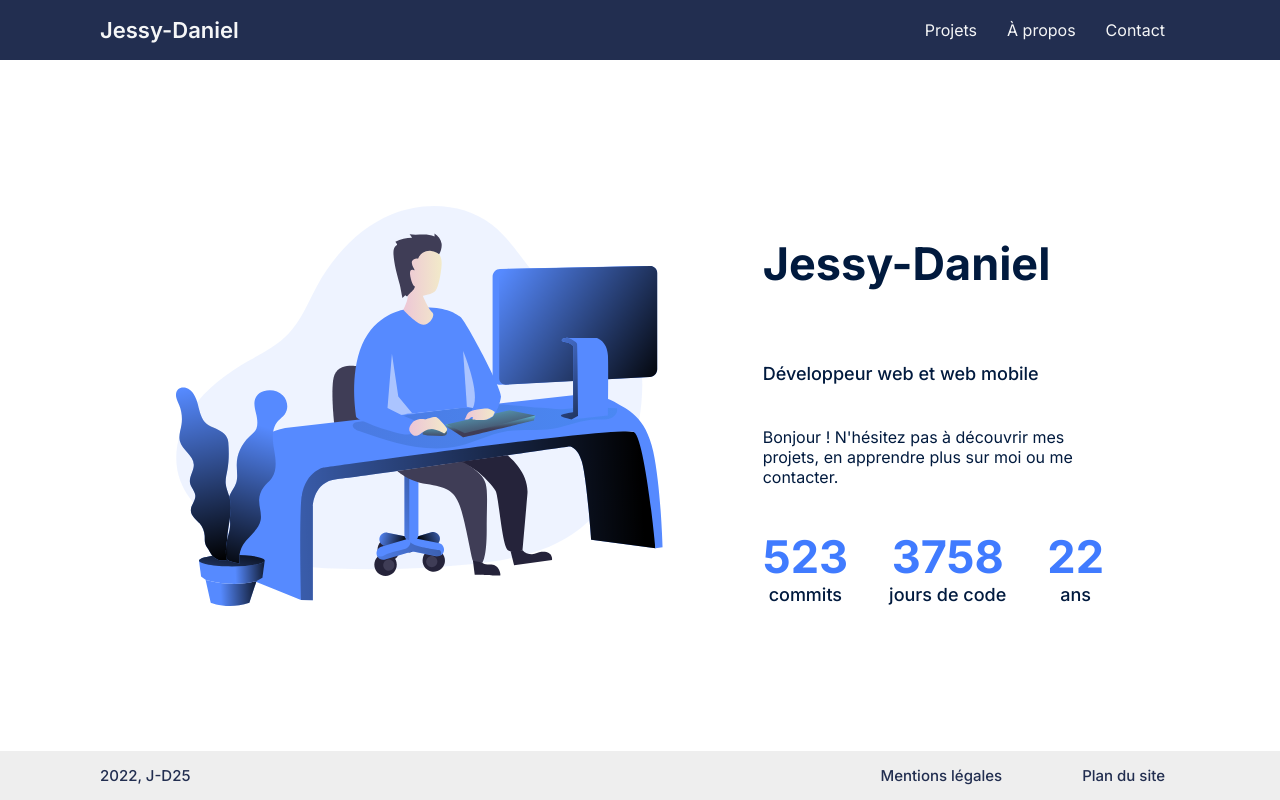
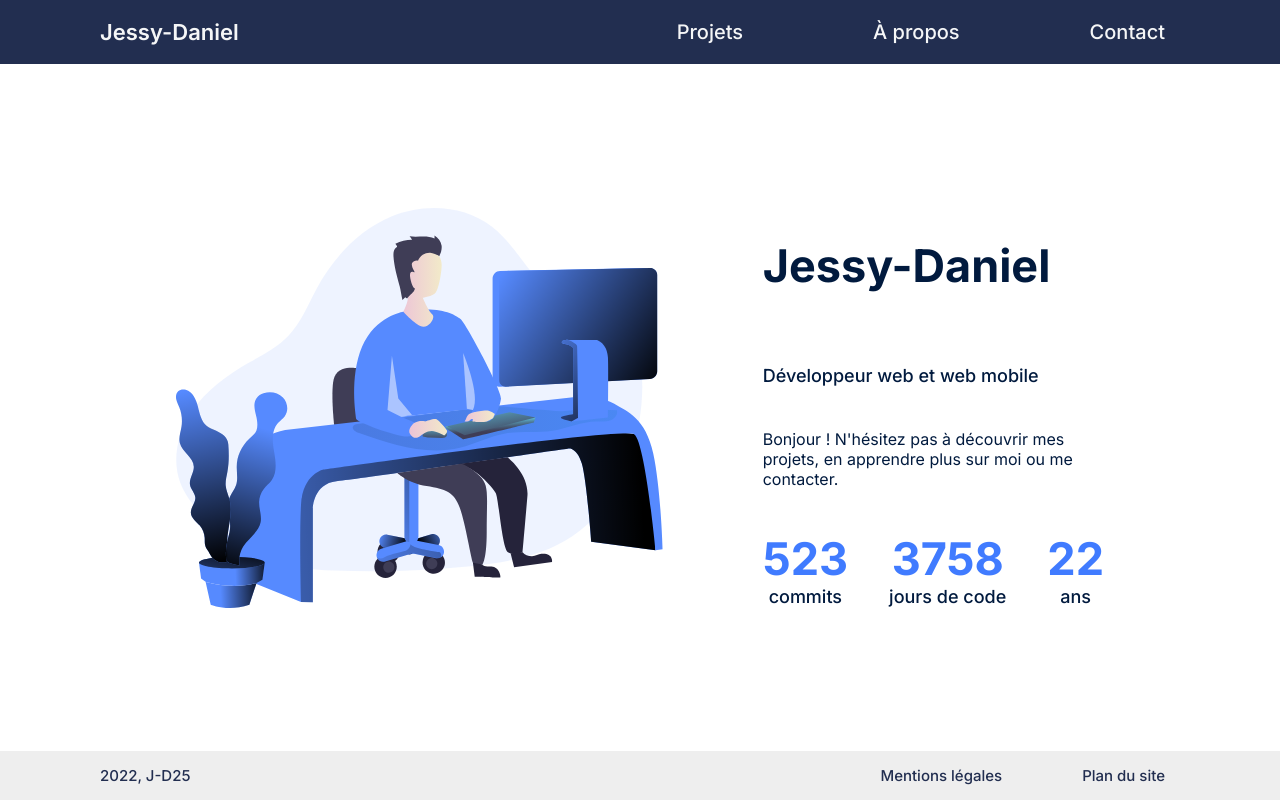
Before and after one commit to J-D25/portfolio, a React (Create React App) app: page / in a window 1280 px wide. Built offline with nearby package versions, Linux system fonts and the light colour scheme.

Commit message:
src/components/Header.css : replace header>ul by header>nav>ul, add active link style

```diff
--- a/src/components/Header.css
+++ b/src/components/Header.css
@@ -21,20 +21,25 @@ header {
     text-decoration: none;
 }
 
-header>ul {
+header>nav>ul {
     gap: 100px;
 }
 
-header>ul>li {
+header>nav>ul>li {
     background: linear-gradient(var(--color__white) 0 0) 0% calc(-5px - 100%) /var(--d, 0%) 200% no-repeat;
 }
 
-header>ul>li>a {
+header>nav>ul>li>a {
     font-size: 20px;
     font-weight: 500;
     padding: 5px 15px;
 }
 
-header>ul>li:hover>a {
+header>nav>ul>li:hover>a {
     color: var(--color__accent1);
 }
+
+header>nav>ul>li>a.active{
+    --d: 100%;
+    background: linear-gradient(var(--color__white) 0 0) 0% calc(-5px - 100%) /var(--d, 0%) 200% no-repeat;
+}
```
